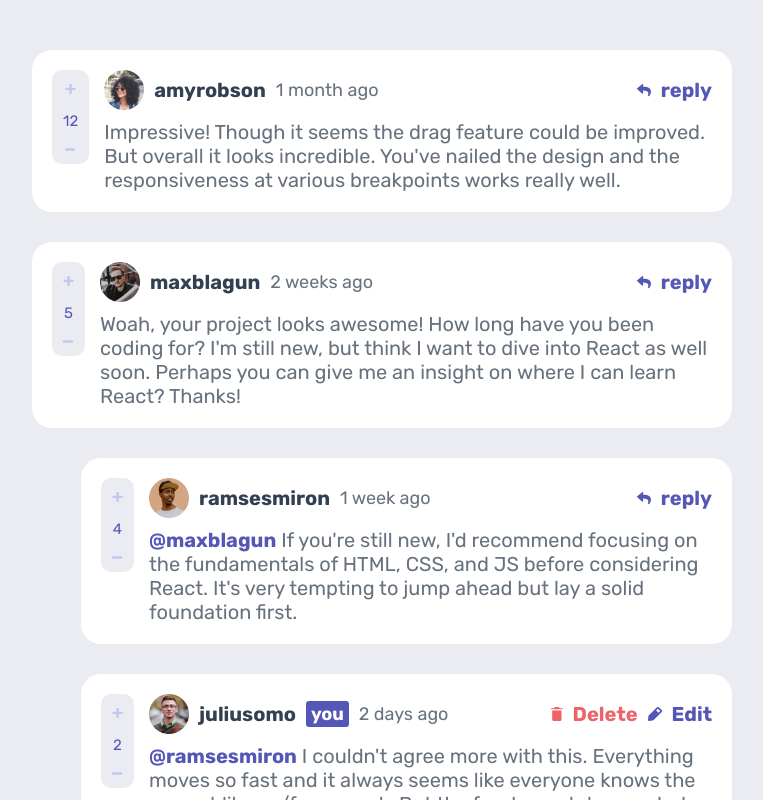
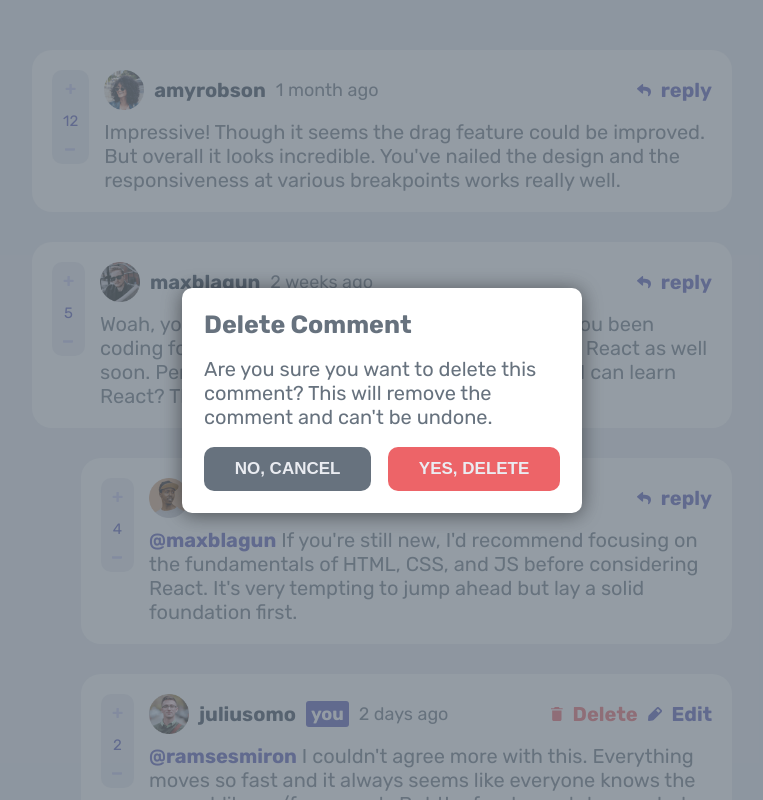
Before and after one commit to Seyi-Amusan/interactive-comment-section-react, a React (Create React App) app: page / in a window 1280 px wide. Both pictures are taken after a click on the element "Delete". Shown: the top 800 px of the page, without its empty margins (258-1021 px from the left). Built offline with nearby package versions, Linux system fonts and the light colour scheme.

Commit message:
Improve use of Context in app Add logic for comment deletion

```diff
--- a/src/App.css
+++ b/src/App.css
@@ -199,7 +199,7 @@ textarea:focus{
   outline: none;
 }
 
-#root > div{
+#root:first-child{
   padding: 0 2rem;
 }
 
@@ -234,3 +234,67 @@ textarea:focus{
 
   }
 }
+
+#hidden{
+  display: none;
+}
+
+.modal-bg{
+  height: 100vh;
+  width: 100vw;
+  position: fixed;
+
+  display: flex;
+  justify-content: center;
+  align-items: center;
+
+  top: 0;
+  background: hsla(211, 10%, 45%, 0.7);
+}
+
+.modal-container{
+  padding: 2.2rem;
+  border-radius: 1rem;
+  background: hsl(0, 0%, 100%);
+  width: 100vw;
+  max-width: 40rem;
+  box-shadow: 0 2px 2rem rgba(0, 0, 0, 0.486);
+
+  display: grid;
+  grid-auto-flow: row;
+  row-gap: 1.8rem;
+}
+
+.modal-header{
+  color: hsl(211, 10%, 45%);
+  font-size: 2.5rem;
+}
+
+.modal-text{
+  font-size: 2rem;
+  color:  hsl(211, 10%, 45%);
+}
+
+.modal-button-group{
+  display: grid;
+  grid-auto-flow: column;
+  column-gap: 1.7rem;
+
+  > *{
+    font-size: 1.7rem;
+    padding: 1.2rem 0;
+    text-transform: uppercase;
+    font-weight: bold;
+    color: hsl(223, 19%, 93%);
+    border-radius: 1rem;
+    border: none;
+  }
+}
+
+.confirm-delete-button{
+  background-color:  hsl(358, 79%, 66%);
+}
+
+.cancel-delete-button{
+  background-color: hsl(211, 10%, 45%);
+}
--- a/src/App.js
+++ b/src/App.js
@@ -2,9 +2,9 @@
 import { createContext, useEffect, useState } from 'react';
 import './App.css';
 import CommentContainer from './components/commentContainer';
+import Modal from './components/Modal';
 
-export const ThreadContext = createContext()
-
+export const AppContext = createContext()
 
 function App() {
 
@@ -17,17 +17,18 @@ function App() {
   //state to handle new user comments
   const [newCommentContent, setNewCommentContent] = useState('')
 
+  //state to control modal to confirm comment deletion
+  const [showModal, setShowModal] = useState(false)
+
+  //state to identify id of comment to delete
+  const [commentId, setCommentId] = useState(0)
+
 
   useEffect(() => {
     fetch('./data.json')
       .then(res => res.json())
       .then(data => setThread(data))
   }, [])
-
-  // useEffect(() => {
-  //   // console.log(thread.currentUser);
-
-  // }, [thread])
 
   const { currentUser, comments } = thread
 
@@ -38,11 +39,10 @@ function App() {
     return false
   }
 
-
   // Function to add a new comment
   const handleAddComment = (content) => {
 
-    //do nothing for empty comments
+    //do nothing for empty inputs
     if (!content) return
 
     //creating a new comment object
@@ -70,7 +70,7 @@ function App() {
 
     return (
 
-      <ThreadContext.Provider value={{thread, setThread}}>
+      <AppContext.Provider value={{ showModal, setShowModal, commentId, setCommentId, thread, setThread}}>
         <div>
           <div className='main'>
             {
@@ -147,7 +147,8 @@ function App() {
             >send</button>
           </div>
         </div>
-      </ThreadContext.Provider>
+        <Modal />
+      </AppContext.Provider>
   );
 }
 
--- /dev/null
+++ b/src/components/Modal.jsx
@@ -0,0 +1,42 @@
+import { useContext } from "react";
+import { AppContext } from "../App";
+
+
+function Modal() {
+
+    const { setThread, showModal, setShowModal, commentId } = useContext(AppContext)
+
+    const handleDeleteComment = (commentId) => {
+        //update comments array for rerender
+        setThread((prevThread) => {
+            const updatedComments = prevThread.comments.filter((comment) => !(comment.id == commentId))
+
+            return {
+                ...prevThread,
+                comments: updatedComments
+            }
+        })
+
+    }
+
+    return (
+        <div className='modal-bg' id={!showModal && 'hidden'}>
+            <div className="modal-container">
+                <h2 className="modal-header">Delete Comment</h2>
+                <p className="modal-text">
+                    Are you sure you want to delete this comment?
+                    This will remove the comment and can't be undone.
+                </p>
+                <div className="modal-button-group">
+                    <button className="cancel-delete-button" onClick={() => setShowModal(false)}>no, cancel</button>
+                    <button className="confirm-delete-button" onClick={() => {
+                        handleDeleteComment(commentId) //delete comment
+                        setShowModal(false) //remove modal
+                    }}>yes, delete</button>
+                </div>
+            </div>
+        </div>
+     );
+}
+
+export default Modal;
--- a/src/components/actionButtons.jsx
+++ b/src/components/actionButtons.jsx
@@ -1,25 +1,17 @@
 import { useContext } from "react";
-import { ThreadContext } from "../App";
+import { AppContext } from "../App";
 
 function ActionButton({ isOwnComment, commentId }) {
 
-    const {thread, setThread} = useContext(ThreadContext)
-
-    const handleDeleteComment = () => {
-        setThread((prevThread) => {
-            const updatedComments = prevThread.comments.filter((comment) => comment.id !== commentId)
-            return {
-                ...prevThread,
-                comments: updatedComments
-            }
-        })
-
-    }
+    const { setCommentId, setShowModal } = useContext(AppContext)
 
     return (
         isOwnComment ? (
             <div className="action-button-group">
-                <div className="action-button-container" onClick={handleDeleteComment}>
+                <div className="action-button-container" onClick={() => {
+                    setShowModal(true) // display comment deletion modal
+                    setCommentId(commentId) // set id of comment to delete
+                }}>
                     <img
                         className="action-button-icon"
                         src='/images/icon-delete.svg' alt=""
--- a/src/components/vote.jsx
+++ b/src/components/vote.jsx
@@ -1,80 +1,64 @@
 import { useContext } from "react";
-import { ThreadContext } from "../App";
+import { AppContext } from "../App";
 
 function Vote({ vote, commentId }) {
-
-    const { thread, setThread } = useContext(ThreadContext)
-
+    const { setThread } = useContext(AppContext);
 
     const handleVote = (type) => {
-
         setThread((prevThread) => {
             const updatedComments = prevThread.comments.map((comment) => {
-                // console.log(comment.user.username, comment.id, commentId);
+                if (comment.id === commentId) {
+                    let newScore = comment.score;
+                    let newVoted = null;
 
-                if (comment.id == commentId) {
+                    if (!comment.voted) {
+                        // First-time vote
+                        newScore = type === "upvote" ? newScore + 1 : newScore - 1;
+                        newVoted = type;
+                    } else if (comment.voted === type) {
+                        // Undo the vote
+                        newScore = type === "upvote" ? newScore - 1 : newScore + 1;
+                        newVoted = null;
+                    } else {
+                        // Change vote type
+                        newScore =
+                            type === "upvote" ? newScore + 2 : newScore - 2;
+                        newVoted = type;
+                    }
+
                     return {
                         ...comment,
-                        score: type == 'upvote' ? comment.score + 1 : Math.max(0, comment.score - 1)
+                        score: Math.max(0, newScore),
+                        voted: newVoted,
+                    };
                 }
-
-                } else {
-                    return comment
-                }
-
-
-            })
+                return comment;
+            });
 
             return {
                 ...prevThread,
-                comments: updatedComments
-            }
-        })
-    }
-
+                comments: updatedComments,
+            };
+        });
+    };
 
     return (
-
         <div className="vote-container">
             <img
-            className='upvote'
+                className="upvote"
                 src="./images/icon-plus.svg"
-            alt=""
-            onClick={() => handleVote('upvote')}
+                alt="Upvote"
+                onClick={() => handleVote("upvote")}
             />
             <span className="vote-count">{vote}</span>
             <img
                 className="downvote"
                 src="./images/icon-minus.svg"
-            alt=""
-            onClick={() => handleVote('downvote')}
+                alt="Downvote"
+                onClick={() => handleVote("downvote")}
             />
         </div>
-
     );
 }
 
 export default Vote;
-
-
-// const handleVote = (type) => {
-//     setThread((prevThread) => {
-//       // Create a copy of the comments array
-//       const updatedComments = prevThread.comments.map((comment) => {
-//         // Find the comment to update
-//         if (comment.id === commentId) {
-//           return {
-//             ...comment,
-//             score: type === "upvote" ? comment.score + 1 : comment.score - 1,
-//           };
-//         }
-//         return comment;
-//       });
-
-//       // Return the updated thread
-//       return {
-//         ...prevThread,
-//         comments: updatedComments,
-//       };
-//     });
-//   };
```
Lines whose indentation alone changed are shown as unchanged.
